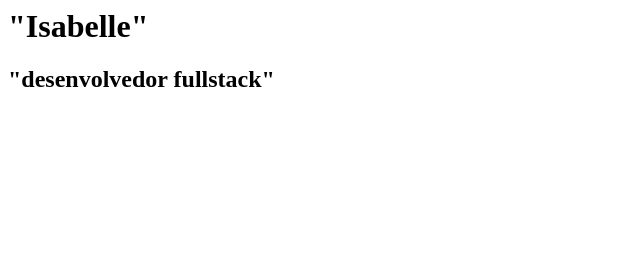
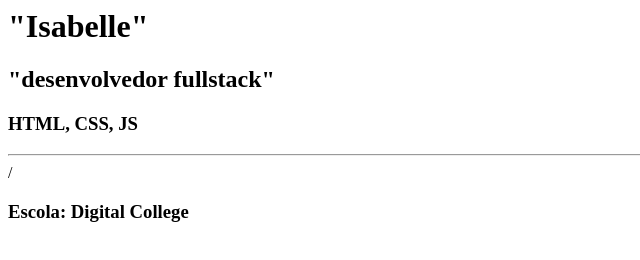
Before and after one commit to IDCVERSE/aula-git, a plain HTML site: page index.html in a window 1280 px wide. Shown: the whole page, without its empty margins (0-640 px from the left). Drawn offline with Linux system fonts and the light colour scheme.

Commit message:
Adicionando mais html

```diff
--- a/index.html
+++ b/index.html
@@ -1,2 +1,7 @@
 <h1>"Isabelle"</h1>
 <h2>"desenvolvedor fullstack"</h2>
+<h3>HTML, CSS, JS</h3>
+
+<hr> /
+
+<h3> Escola: Digital College</h3>
```
